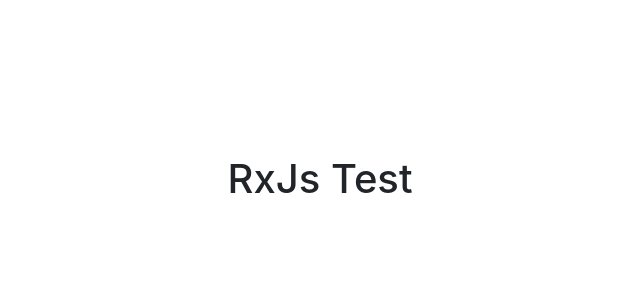
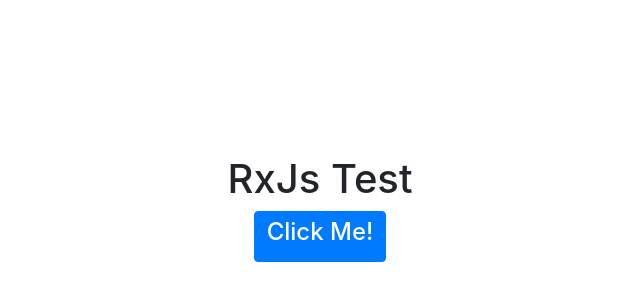
Before and after one commit to stevenxchung/Intro-to-Reactive-Programming, a website built with webpack: page rxjs-test/index.html in a window 1280 px wide. Shown: the part 400-700 px from the top of the page, without its empty margins (320-960 px from the left). Built offline with nearby package versions, Linux system fonts and the light colour scheme.

Commit message:
Add button to view

```diff
--- a/rxjs-test/index.html
+++ b/rxjs-test/index.html
@@ -22,6 +22,9 @@
     <div class="container">
       <h1>RxJs Test</h1>
     </div>
+    <div class="container">
+        <button class="btn btn-primary button"><h4>Click Me!</h4></button>
+    </div>
     <script src="https://cdnjs.cloudflare.com/ajax/libs/jquery/3.3.1/jquery.min.js"></script>
     <script src="https://stackpath.bootstrapcdn.com/bootstrap/4.1.3/js/bootstrap.min.js"></script>
     <script src="https://cdnjs.cloudflare.com/ajax/libs/rxjs/6.3.2/rxjs.umd.min.js"></script>
```
